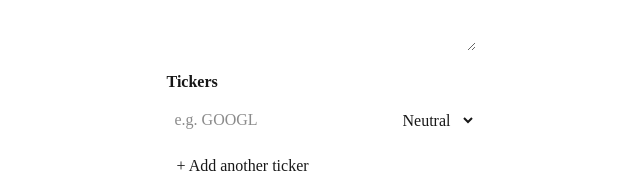
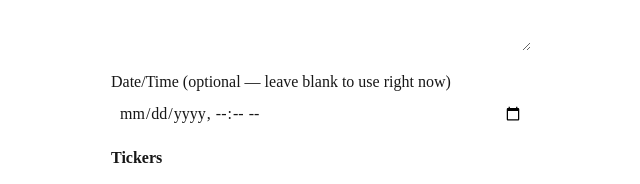
Before and after one commit to Goldfish002/analyst-tracker, a Next.js app: page /add in a window 1280 px wide. Shown: the part 292-476 px from the top of the page, without its empty margins (319-959 px from the left). Built offline with nearby package versions, Linux system fonts and the light colour scheme; no server answers.

Commit message:
Fix ticker wrapping and add optional date field

```diff
--- a/app/add/page.tsx
+++ b/app/add/page.tsx
@@ -17,6 +17,7 @@ export default function AddPost() {
   const [analystId, setAnalystId] = useState('serenity')
   const [url, setUrl] = useState('')
   const [summary, setSummary] = useState('')
+  const [customDate, setCustomDate] = useState('')
   const [tickers, setTickers] = useState<TickerRow[]>([{ symbol: '', stance: 'neutral' }])
   const [status, setStatus] = useState('')
 
@@ -39,10 +40,11 @@ export default function AddPost() {
     setStatus('Saving...')
 
     const postId = 'post-' + Date.now()
+    const postedAt = customDate ? new Date(customDate).toISOString() : new Date().toISOString()
 
     const { error: postError } = await supabase
       .from('posts')
-      .insert({ id: postId, analyst_id: analystId, url, summary })
+      .insert({ id: postId, analyst_id: analystId, url, summary, posted_at: postedAt })
 
     if (postError) {
       setStatus('Error: ' + postError.message)
@@ -69,7 +71,7 @@ export default function AddPost() {
     }
 
     setStatus('Saved!')
-    setUrl(''); setSummary(''); setTickers([{ symbol: '', stance: 'neutral' }])
+    setUrl(''); setSummary(''); setCustomDate(''); setTickers([{ symbol: '', stance: 'neutral' }])
   }
 
   return (
@@ -87,6 +89,9 @@ export default function AddPost() {
         </label>
         <label>Your Summary
           <textarea value={summary} onChange={e => setSummary(e.target.value)} required style={{ width: '100%', padding: 8 }} />
+        </label>
+        <label>Date/Time (optional — leave blank to use right now)
+          <input type="datetime-local" value={customDate} onChange={e => setCustomDate(e.target.value)} style={{ width: '100%', padding: 8 }} />
         </label>
 
         <div>
```
